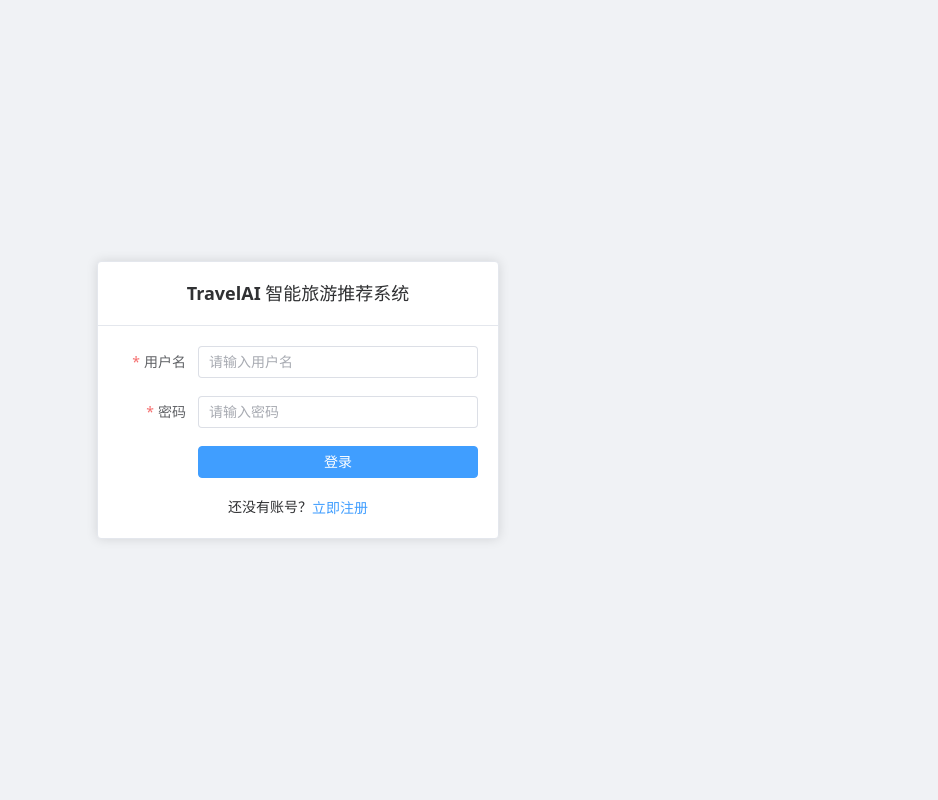
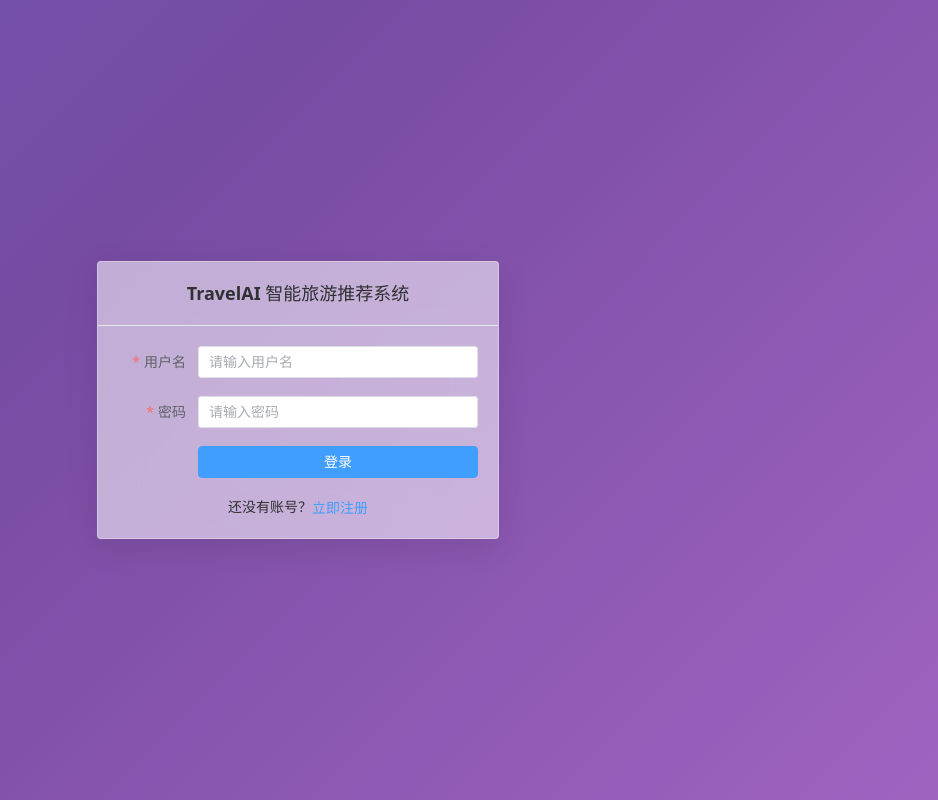
Before and after one commit to wujiafanihao/AI-Powered-Interactive-Travel-Recommendation-System, a Vue app in the folder frontend/: page /login in a window 1280 px wide. Shown: the whole page, without its empty margins (342-1280 px from the left). Built offline with nearby package versions, Linux system fonts and the light colour scheme.

Commit message:
style(Login): enhance login page with animated gradient and glassmorphism
Add gradient animation background and glassmorphism effect to login card for better visual appeal

```diff
--- a/frontend/src/views/Login.vue
+++ b/frontend/src/views/Login.vue
@@ -113,17 +113,37 @@ const handleLogin = async () => {
 </script>
 
 <style scoped>
-/* 登录页面容器样式：垂直水平居中，全屏高度，浅灰色背景 */
+/* 登录页面容器样式：垂直水平居中，全屏高度，渐变背景动画 */
 .login-container {
   display: flex;
   justify-content: center;
   align-items: center;
   height: 100vh;
-  background-color: #f0f2f5;
+  background: linear-gradient(135deg, #667eea 0%, #764ba2 50%, #f093fb 100%);
+  background-size: 400% 400%;
+  animation: gradientAnimation 8s ease infinite;
 }
+
+@keyframes gradientAnimation {
+  0% {
+    background-position: 0% 50%;
+  }
+  50% {
+    background-position: 100% 50%;
+  }
+  100% {
+    background-position: 0% 50%;
+  }
+}
+
 /* 登录卡片宽度 */
 .box-card {
   width: 400px;
+  background: rgba(255, 255, 255, 0.55);
+  backdrop-filter: blur(20px);
+  -webkit-backdrop-filter: blur(20px);
+  border: 1px solid rgba(255, 255, 255, 0.3);
+  box-shadow: 0 8px 32px rgba(0, 0, 0, 0.1);
 }
 /* 卡片头部样式：居中，加粗字体 */
 .card-header {
```
